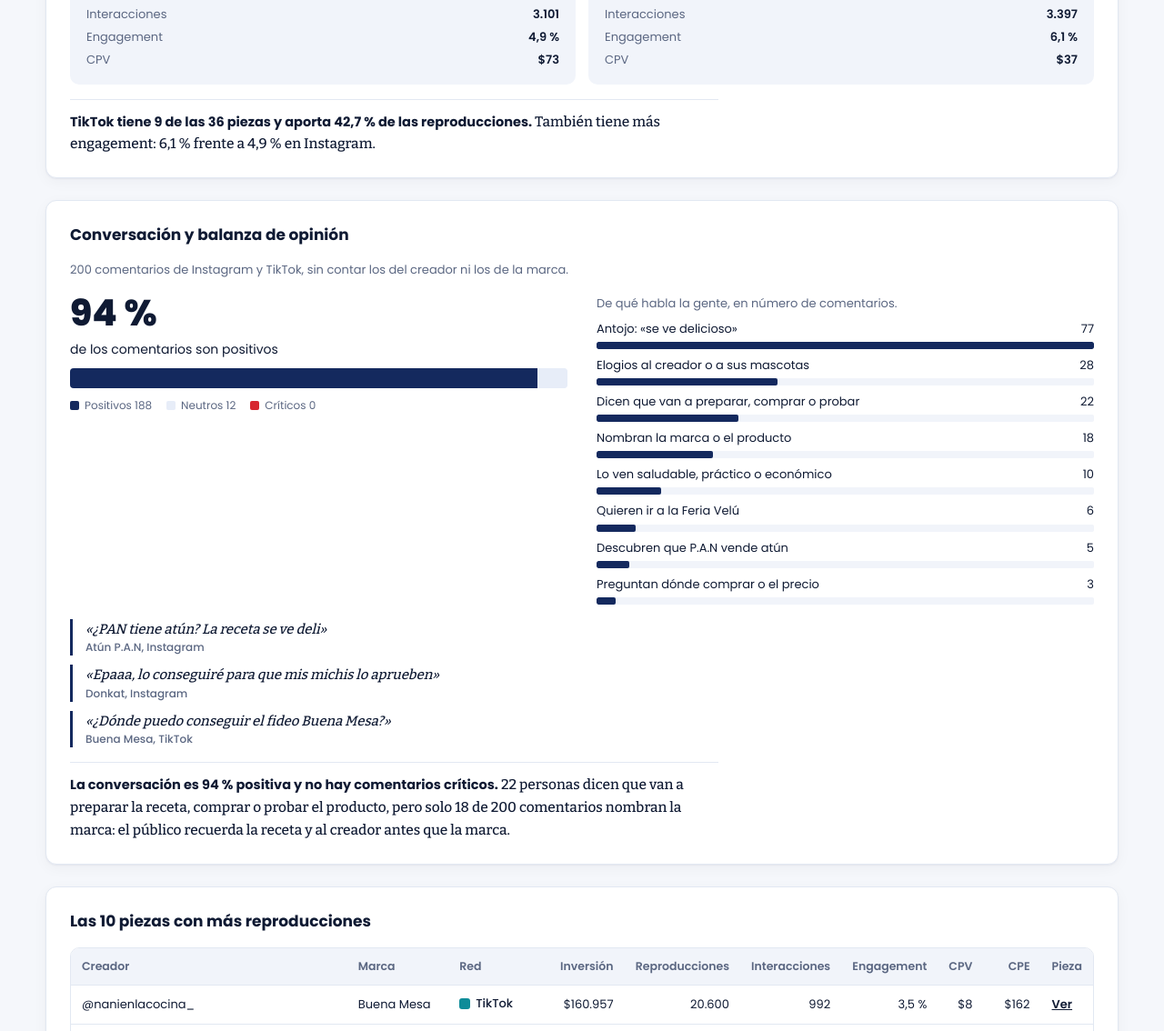
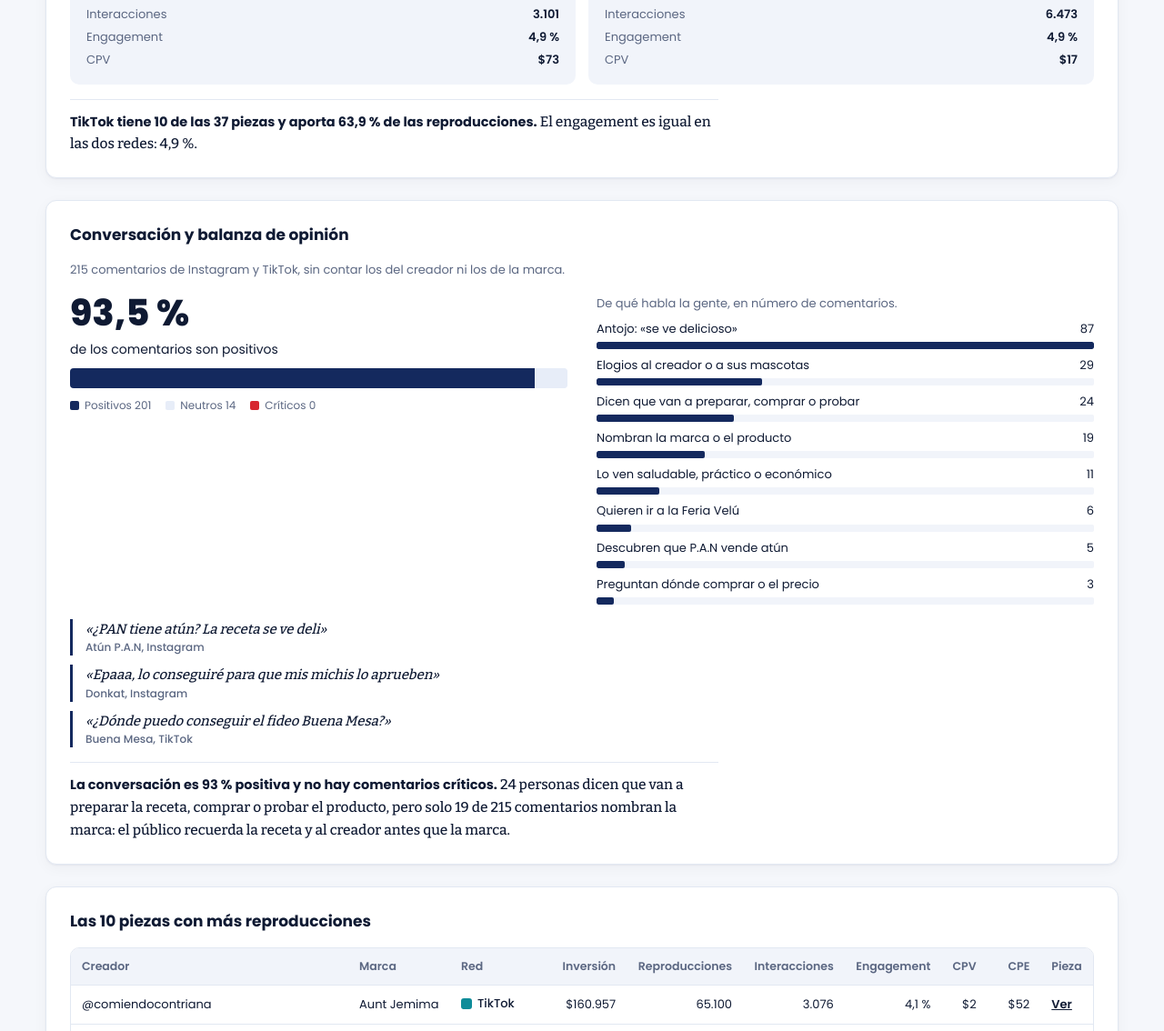
Before and after one commit to kevinromeroe/polar-influencers, a plain HTML site: page index.html in a window 1280 px wide. Shown: the part 1311-2445 px from the top of the page at 91% size. Drawn offline with nearby package versions, Linux system fonts and the light colour scheme.

Commit message:
Aunt Jemima: entra @comiendocontriana (TikTok, 65,1 mil reproducciones) y ajustes de hallazgos
Co-Authored-By: Claude Opus 5.5 <noreply@anthropic.com>

```diff
--- a/datos/reporte.js
+++ b/datos/reporte.js
@@ -51,12 +51,12 @@ rows:[
  ["AJ","duvanybetto.recetas","tt","https://www.tiktok.com/@duvanybetto.recetas/video/7702106134777302293",{v:8385,l:117,c:3,s:28,g:14}],
  ["AJ","valcalov","ig",null,null],
  ["AJ","alessandrolopezt_","ig","https://www.instagram.com/p/DfYF4PXxpEG/",{v:15176,l:491,c:16,s:29}],
- ["AJ","(fila sin nombre)","",null,null]
+ ["AJ","comiendocontriana","tt","https://www.tiktok.com/@comiendocontriana/video/7702867802197134612",{v:65100,l:2657,c:17,s:151,g:251}]
 ],
 conv:{
- all:{n:200,src:"Instagram y TikTok",pos:188,neu:12,neg:0,themes:[["Antojo: «se ve delicioso»",77],["Elogios al creador o a sus mascotas",28],["Dicen que van a preparar, comprar o probar",22],["Nombran la marca o el producto",18],["Lo ven saludable, práctico o económico",10],["Quieren ir a la Feria Velú",6],["Descubren que P.A.N vende atún",5],["Preguntan dónde comprar o el precio",3]],
+ all:{n:215,src:"Instagram y TikTok",pos:201,neu:14,neg:0,themes:[["Antojo: «se ve delicioso»",87],["Elogios al creador o a sus mascotas",29],["Dicen que van a preparar, comprar o probar",24],["Nombran la marca o el producto",19],["Lo ven saludable, práctico o económico",11],["Quieren ir a la Feria Velú",6],["Descubren que P.A.N vende atún",5],["Preguntan dónde comprar o el precio",3]],
   quotes:[["¿PAN tiene atún? La receta se ve deli","Atún P.A.N, Instagram"],["Epaaa, lo conseguiré para que mis michis lo aprueben","Donkat, Instagram"],["¿Dónde puedo conseguir el fideo Buena Mesa?","Buena Mesa, TikTok"]],
-  find:"<b>La conversación es 94 % positiva y no hay comentarios críticos.</b> 22 personas dicen que van a preparar la receta, comprar o probar el producto, pero solo 18 de 200 comentarios nombran la marca: el público recuerda la receta y al creador antes que la marca."},
+  find:"<b>La conversación es 93 % positiva y no hay comentarios críticos.</b> 24 personas dicen que van a preparar la receta, comprar o probar el producto, pero solo 19 de 215 comentarios nombran la marca: el público recuerda la receta y al creador antes que la marca."},
  PAN:{n:100,src:"Instagram y TikTok",pos:95,neu:5,neg:0,themes:[["Antojo: «se ve delicioso»",55],["Dicen que van a preparar la receta",11],["Lo ven saludable, práctico o económico",9],["Descubren que P.A.N vende atún",5],["Comparten su propia receta con atún",4],["Preguntas sobre la receta o el precio",4],["Mencionan a la competencia",1]],
   quotes:[["¿PAN tiene atún? La receta se ve deli","Instagram, wrap de atún"],["No sabía que tenían atún, ¿qué precio tiene la lata?","Instagram, wrap de atún"],["Y eso que no soy fan del atún, pero me provocó","Instagram, calabaza de atún"]],
   find:"<b>5 personas se enteraron por estas piezas de que P.A.N vende atún</b> y 11 dicen que van a preparar la receta. El contenido está dando a conocer la nueva categoría; una persona ya pregunta el precio de la lata."},
@@ -66,8 +66,8 @@ conv:{
  DK:{n:65,src:"Instagram y TikTok",pos:61,neu:4,neg:0,themes:[["Elogios a las mascotas del creador",21],["Dicen que van a comprar o probar el snack",11],["Quieren ir a la Feria Velú",6],["Dicen que sus gatos aman Donkat",6],["Preguntan por sabores",1],["Lamentan que no se venda en su país",1]],
   quotes:[["Epaaa, lo conseguiré para que mis michis lo aprueben","Instagram, Feria Velú"],["Don Kat snack cremoso es lo que siempre elige mi gato","Instagram, reel de producto"],["Wow, no sabía que estaba esta feria, gracias por la información","Instagram, Feria Velú"]],
   find:"<b>Las piezas de la Feria Velú movieron intención:</b> 11 personas dicen que van a comprar o probar el snack y 6 que irán a la feria. Tienen pocas reproducciones, pero la conversación que generan es de compra."},
- AJ:{n:16,src:"Instagram y TikTok",pos:14,neu:2,neg:0,themes:[["Antojo: «se ve delicioso»",9],["Nombran la marca",2],["Etiquetan a alguien para que los prepare",2],["Bromas sobre el video",1]],
-  quotes:[["Con mucho syrup de la misma marca quedan 100","Instagram, pancakes fin de semana"],["Me encanta","TikTok, pancakes de Halloween"]],
-  find:"<b>Un comentario pide el syrup de Aunt Jemima junto con los pancakes:</b> hay espacio para mostrar la mezcla y el syrup juntos. Con 16 comentarios en dos piezas, la conversación todavía es corta."}
+ AJ:{n:31,src:"Instagram y TikTok",pos:27,neu:4,neg:0,themes:[["Antojo: «se ve delicioso»",19],["Nombran la marca",3],["Dicen que van a preparar la receta",2],["Etiquetan a alguien para que los prepare",2],["Preguntas sobre la receta",1],["Bromas sobre el video",1]],
+  quotes:[["Aunt Jemima, aquí tienes tu mayor fan. Mañana hago esta receta","TikTok, pancakes de Halloween"],["Con mucho syrup de la misma marca quedan 100","Instagram, pancakes fin de semana"]],
+  find:"<b>Los pancakes de Halloween generan intención de preparar la receta:</b> 2 personas dicen que la harán y una se declara fan de Aunt Jemima. Otro comentario pide el syrup de la misma marca, así que hay espacio para mostrar la mezcla y el syrup juntos."}
 }
 };
--- a/index.html
+++ b/index.html
@@ -302,7 +302,7 @@ function viewAll(){
   const sh1=tbTop.m.v/tb.a.v;
   const fBrand=sh1>=.5?`<p class="find"><b>${tb.l} lidera en reproducciones (${big(tb.a.v)}), pero depende de una sola pieza:</b> @${tbTop.c} aporta ${pct(sh1)} de lo que suma la marca.</p>`:`<p class="find"><b>${tb.l} lidera en reproducciones (${big(tb.a.v)}) con un resultado repartido:</b> su pieza más vista, de @${tbTop.c}, aporta solo ${pct(sh1)} del total de la marca.</p>`;
   const fCpv=`<p class="find"><b>${worst.l} es la marca más costosa por reproducción (${cop(worst.a.cpv)}).</b>${worst.k==="DK"?` Pesan las ${fer.rows} salidas de la Feria Velú: promedian ${n(fer.v/ferU.length)} reproducciones por pieza y son, en su mayoría, invitaciones a un evento de 3 días.`:""}</p>`;
-  const fNet=`<p class="find"><b>TikTok tiene ${tt.links} de las ${ALL.links} piezas y aporta ${pct(tt.v/ALL.v)} de las reproducciones.</b> ${tt.er>=ig.er?`También tiene más engagement: ${pct(tt.er)} frente a ${pct(ig.er)} en Instagram.`:`Instagram, en cambio, tiene más engagement: ${pct(ig.er)} frente a ${pct(tt.er)}.`}</p>`;
+  const fNet=`<p class="find"><b>TikTok tiene ${tt.links} de las ${ALL.links} piezas y aporta ${pct(tt.v/ALL.v)} de las reproducciones.</b> ${pct(tt.er)===pct(ig.er)?`El engagement es igual en las dos redes: ${pct(tt.er)}.`:tt.er>ig.er?`También tiene más engagement: ${pct(tt.er)} frente a ${pct(ig.er)} en Instagram.`:`Instagram, en cambio, tiene más engagement: ${pct(ig.er)} frente a ${pct(tt.er)}.`}</p>`;
   const fTop=`<p class="find"><b>${t10tt} de las 10 piezas con más reproducciones son de TikTok.</b> Donkat aparece ${dkIn===1?"una sola vez":dkIn+" veces"} aunque tiene ${dkRows} de las ${ALL.rows} salidas.</p>`;
   return `<div class="head"><h2>Resumen de campaña</h2><p class="sub">Contenido UGC de Atún P.A.N, Buena Mesa, Donkat y Aunt Jemima en Instagram y TikTok.</p></div>
   ${kpis(ALL)}
@@ -328,7 +328,7 @@ function viewBrand(k){
   if(k==="DK"){const f=agg(list.filter(p=>p.tag==="feria")),o=agg(list.filter(p=>p.tag!=="feria"));lines.push(`<li><b>Las ${f.rows} salidas de la Feria Velú suman ${big(f.v)} reproducciones</b>; las ${o.rows} de contenido de producto suman ${big(o.v)}.</li>`)}
   else if(eff&&eff!==top)lines.push(`<li><b>@${eff.c} es la pieza más eficiente:</b> ${cop(eff.fee/eff.m.v)} por reproducción.</li>`);
   const vs=u.map(p=>p.m.v),md=med(vs);
-  const fPieces=u.length<4?`<p class="find"><b>@${top.c} aporta ${pct(top.m.v/a.v)} de las reproducciones de ${l}</b> con ${pct(top.fee/a.fee)} de su inversión.</p>`:`<p class="find"><b>La mitad de las piezas de ${l} queda por debajo de ${n(md)} reproducciones.</b> La pieza líder suma ${big(top.m.v)}, ${(top.m.v/md).toLocaleString("es-CO",{maximumFractionDigits:0})} veces la mediana.</p>`;
+  const fPieces=u.length<4?`<p class="find"><b>Con ${u.length} piezas medidas, ${l} depende de su pieza líder:</b> sin @${top.c}, la marca sumaría ${big(a.v-top.m.v)} reproducciones en lugar de ${big(a.v)}.</p>`:`<p class="find"><b>La mitad de las piezas de ${l} queda por debajo de ${n(md)} reproducciones.</b> La pieza líder suma ${big(top.m.v)}, ${(top.m.v/md).toLocaleString("es-CO",{maximumFractionDigits:0})} veces la mediana.</p>`;
   const ni=agg(list.filter(p=>p.red==="ig")),nt=agg(list.filter(p=>p.red==="tt"));
   const fNet=ni.measured&&nt.measured?`<p class="find"><b>${nt.cpv<ni.cpv?"TikTok":"Instagram"} sale más barato en ${l}:</b> ${cop(Math.min(nt.cpv,ni.cpv))} por reproducción, frente a ${cop(Math.max(nt.cpv,ni.cpv))} en ${nt.cpv<ni.cpv?"Instagram":"TikTok"}.</p>`:`<p class="find"><b>Todas las piezas de ${l} están en ${nt.measured?"TikTok":"Instagram"}</b>, con ${cop(a.cpv)} por reproducción frente a ${cop(ALL.cpv)} de toda la campaña.</p>`;
   const cheap=u.filter(p=>p.fee).sort((x,y)=>x.fee/x.m.v-y.fee/y.m.v),hid=a.hidden;
```
Also changed, not shown: 6 other files.
